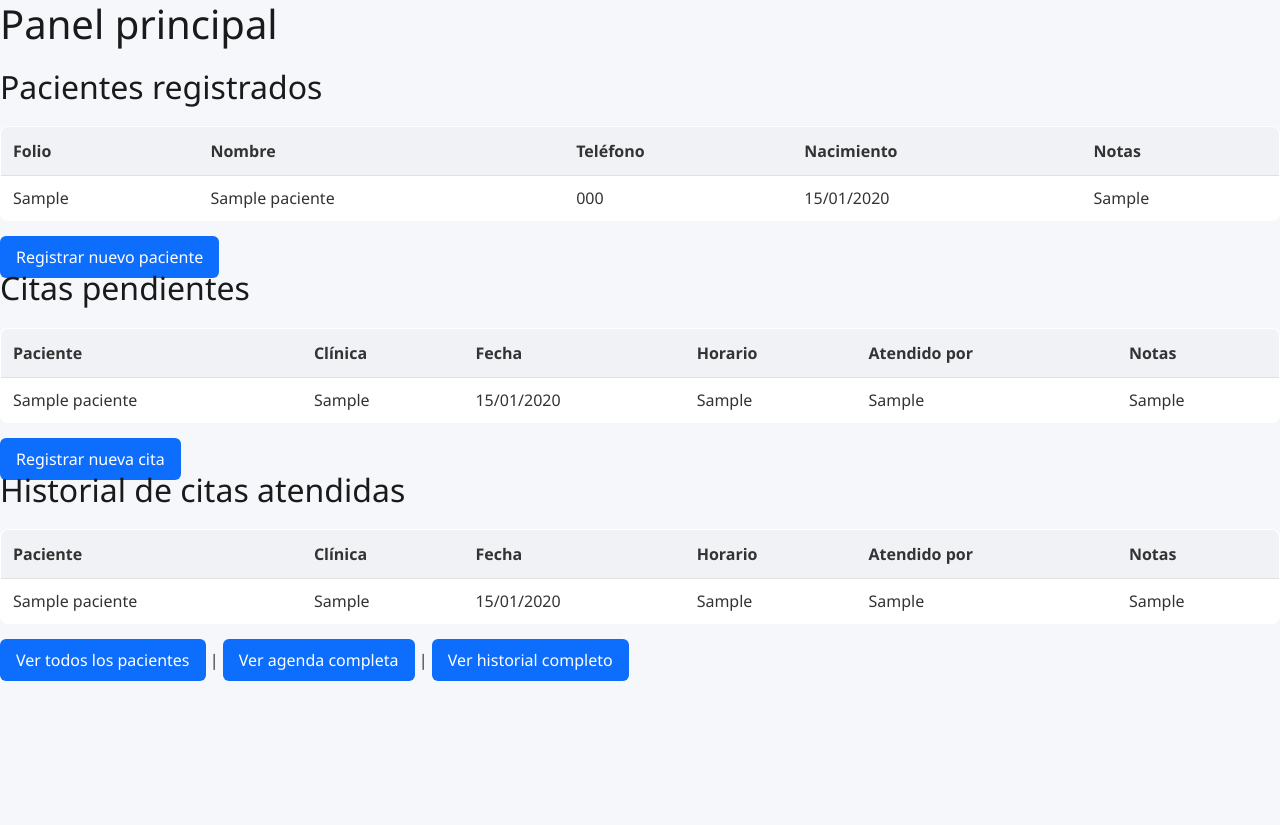
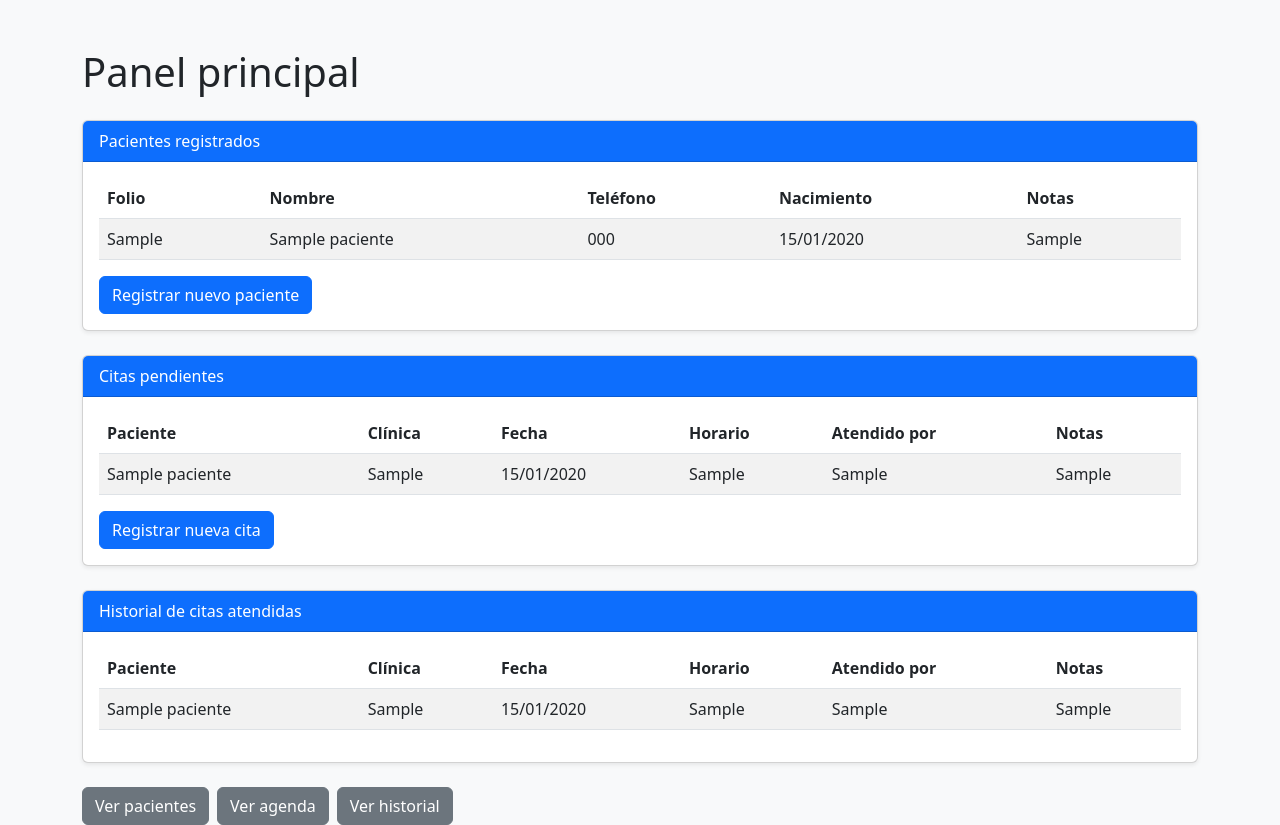
Before and after one commit to Luislopeze/Clinica, a Flask app: page / in a window 1280 px wide. Before the commit the page ends 681 px from the top, so only its background shows below. Run offline with Flask 3, Linux system fonts and the light colour scheme; tables that the repository leaves empty hold one stand-in row (values such as "Sample post").

Commit message:
Update dashboard.html

```diff
--- a/templates/dashboard.html
+++ b/templates/dashboard.html
@@ -1,17 +1,20 @@
 <!DOCTYPE html>
 <html lang="es">
 <head>
-    <link href="https://cdn.jsdelivr.net/npm/bootstrap@5.3.0/dist/css/bootstrap.min.css" rel="stylesheet">
-    <link rel="stylesheet" href="{{ url_for('static', filename='style.css') }}">
     <meta charset="UTF-8">
     <title>Dashboard</title>
+    <!-- Bootstrap 5 -->
+    <link href="https://cdn.jsdelivr.net/npm/bootstrap@5.3.0/dist/css/bootstrap.min.css" rel="stylesheet">
 </head>
-<body>
-    <h1>Panel principal</h1>
+<body class="bg-light">
+    <div class="container mt-5">
+        <h1 class="mb-4">Panel principal</h1>
 
-    <!-- Sección de pacientes -->
-    <h2>Pacientes registrados</h2>
-    <table border="1" cellpadding="8" cellspacing="0">
+        <!-- Pacientes -->
+        <div class="card mb-4 shadow-sm">
+            <div class="card-header bg-primary text-white">Pacientes registrados</div>
+            <div class="card-body">
+                <table class="table table-striped">
                     <thead>
                         <tr>
                             <th>Folio</th>
@@ -33,12 +36,15 @@
                         {% endfor %}
                     </tbody>
                 </table>
-    <br>
-    <a href="{{ url_for('nuevo_paciente') }}">Registrar nuevo paciente</a>
+                <a href="{{ url_for('nuevo_paciente') }}" class="btn btn-primary">Registrar nuevo paciente</a>
+            </div>
+        </div>
 
-    <!-- Sección de citas -->
-    <h2>Citas pendientes</h2>
-    <table border="1" cellpadding="8" cellspacing="0">
+        <!-- Citas -->
+        <div class="card mb-4 shadow-sm">
+            <div class="card-header bg-primary text-white">Citas pendientes</div>
+            <div class="card-body">
+                <table class="table table-striped">
                     <thead>
                         <tr>
                             <th>Paciente</th>
@@ -62,12 +68,15 @@
                         {% endfor %}
                     </tbody>
                 </table>
-    <br>
-    <a href="{{ url_for('nueva_cita') }}">Registrar nueva cita</a>
+                <a href="{{ url_for('nueva_cita') }}" class="btn btn-primary">Registrar nueva cita</a>
+            </div>
+        </div>
 
-    <!-- Sección de historial -->
-    <h2>Historial de citas atendidas</h2>
-    <table border="1" cellpadding="8" cellspacing="0">
+        <!-- Historial -->
+        <div class="card mb-4 shadow-sm">
+            <div class="card-header bg-primary text-white">Historial de citas atendidas</div>
+            <div class="card-body">
+                <table class="table table-striped">
                     <thead>
                         <tr>
                             <th>Paciente</th>
@@ -91,10 +100,15 @@
                         {% endfor %}
                     </tbody>
                 </table>
+            </div>
+        </div>
 
-    <br>
-    <a href="{{ url_for('pacientes_view') }}">Ver todos los pacientes</a> |
-    <a href="{{ url_for('agenda') }}">Ver agenda completa</a> |
-    <a href="{{ url_for('historial_view') }}">Ver historial completo</a>
+        <!-- Navegación -->
+        <div class="d-flex gap-2">
+            <a href="{{ url_for('pacientes_view') }}" class="btn btn-secondary">Ver pacientes</a>
+            <a href="{{ url_for('agenda') }}" class="btn btn-secondary">Ver agenda</a>
+            <a href="{{ url_for('historial_view') }}" class="btn btn-secondary">Ver historial</a>
+        </div>
+    </div>
 </body>
 </html>
```
Lines whose indentation alone changed are shown as unchanged.
